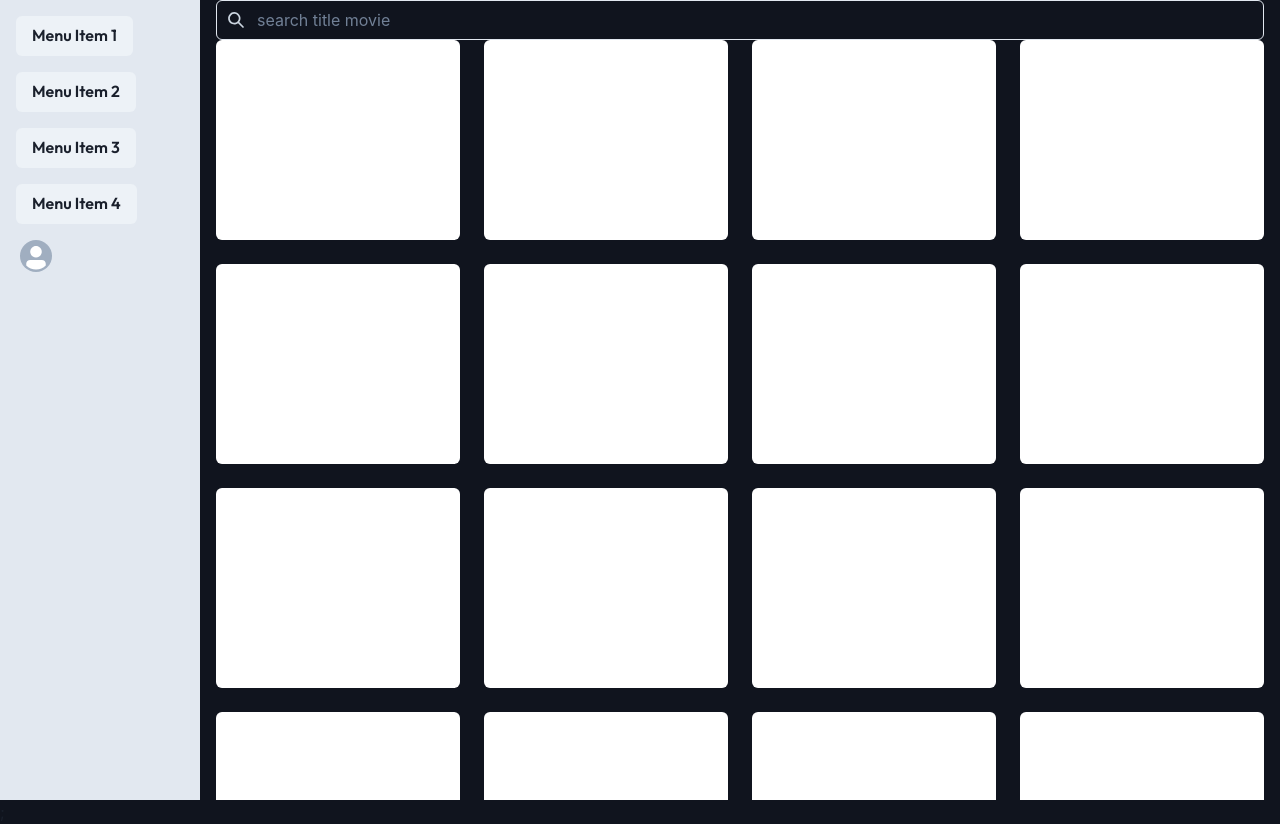
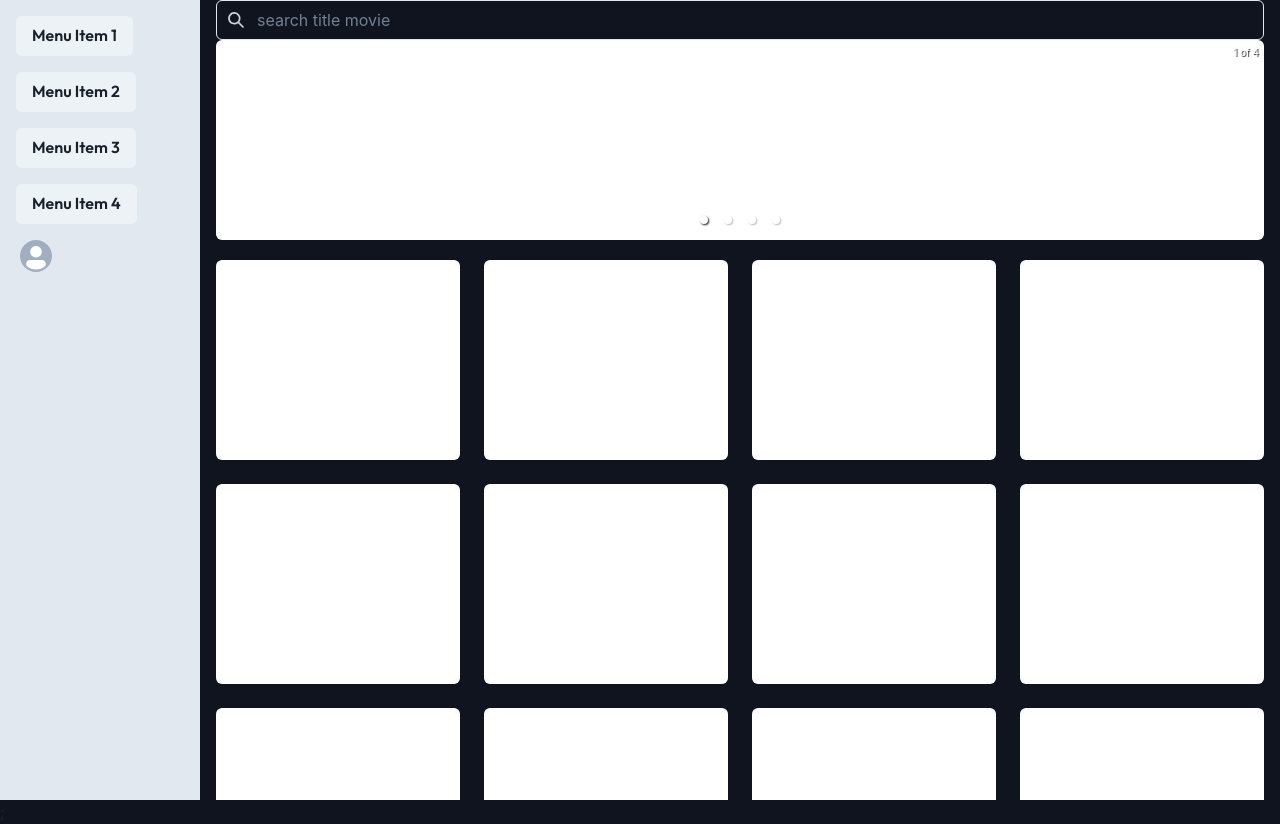
Before and after one commit to rojasmart/entertainment-web-app, a React (Vite) app: page /Home in a window 1280 px wide. Built offline with nearby package versions, Linux system fonts and the light colour scheme; no server answers; sample sign-in values are in the browser's storage.

Commit message:
--added new slider for trending area

```diff
--- a/package.json
+++ b/package.json
@@ -20,6 +20,7 @@
     "react": "^18.2.0",
     "react-dom": "^18.2.0",
     "react-firebase-hooks": "^5.1.1",
+    "react-responsive-carousel": "^3.2.23",
     "react-router-dom": "^6.23.1"
   },
   "devDependencies": {
--- a/src/pages/Components/MovieGrid.jsx
+++ b/src/pages/Components/MovieGrid.jsx
@@ -1,9 +1,28 @@
 import { Grid, Box } from "@chakra-ui/react";
 
-import { SearchIcon } from "@chakra-ui/icons";
+import { Carousel } from "react-responsive-carousel";
+import "react-responsive-carousel/lib/styles/carousel.min.css";
 
 export const MovieGrid = () => {
   return (
+    <>
+      <Box mb={5}>
+        <Carousel showThumbs={false}>
+          <Box bg="white" height="200px" borderRadius="md" p={3}>
+            {/* Card content goes here */}
+          </Box>
+          <Box bg="white" height="200px" borderRadius="md" p={3}>
+            {/* Card content goes here */}
+          </Box>
+          <Box bg="white" height="200px" borderRadius="md" p={3}>
+            {/* Card content goes here */}
+          </Box>
+          <Box bg="white" height="200px" borderRadius="md" p={3}>
+            {/* Card content goes here */}
+          </Box>
+          {/* Add more cards as needed */}
+        </Carousel>
+      </Box>
       <Grid templateColumns="repeat(4, 1fr)" gap={6}>
         <Box bg="white" height="200px" borderRadius="md" p={3}>
           {/* Card content goes here */}
@@ -56,5 +75,6 @@ export const MovieGrid = () => {
 
         {/* Add more cards as needed */}
       </Grid>
+    </>
   );
 };
```
Also changed, not shown: 1 other file (tests, documents, lock files or other folders). Lines whose indentation alone changed are shown as unchanged.
